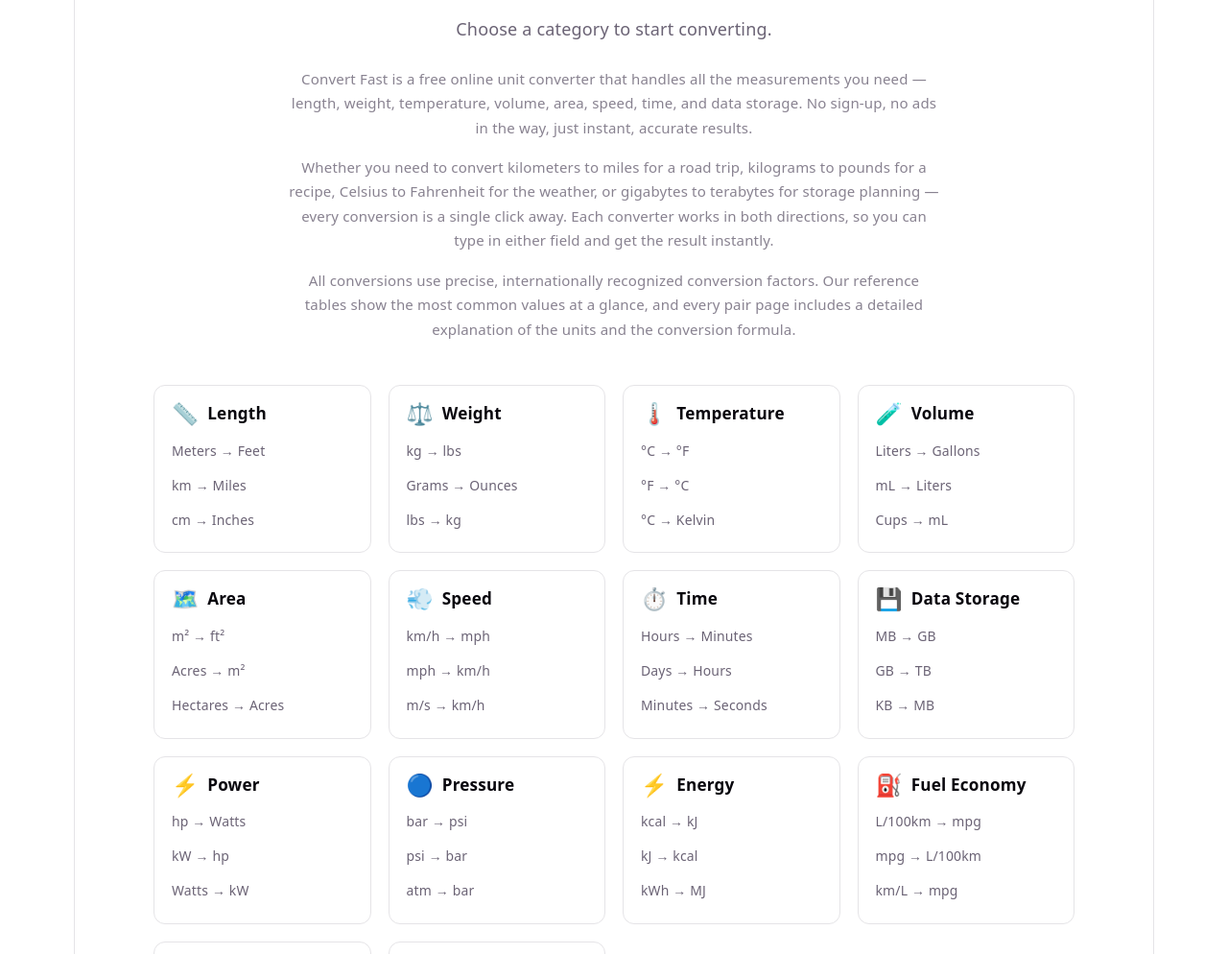
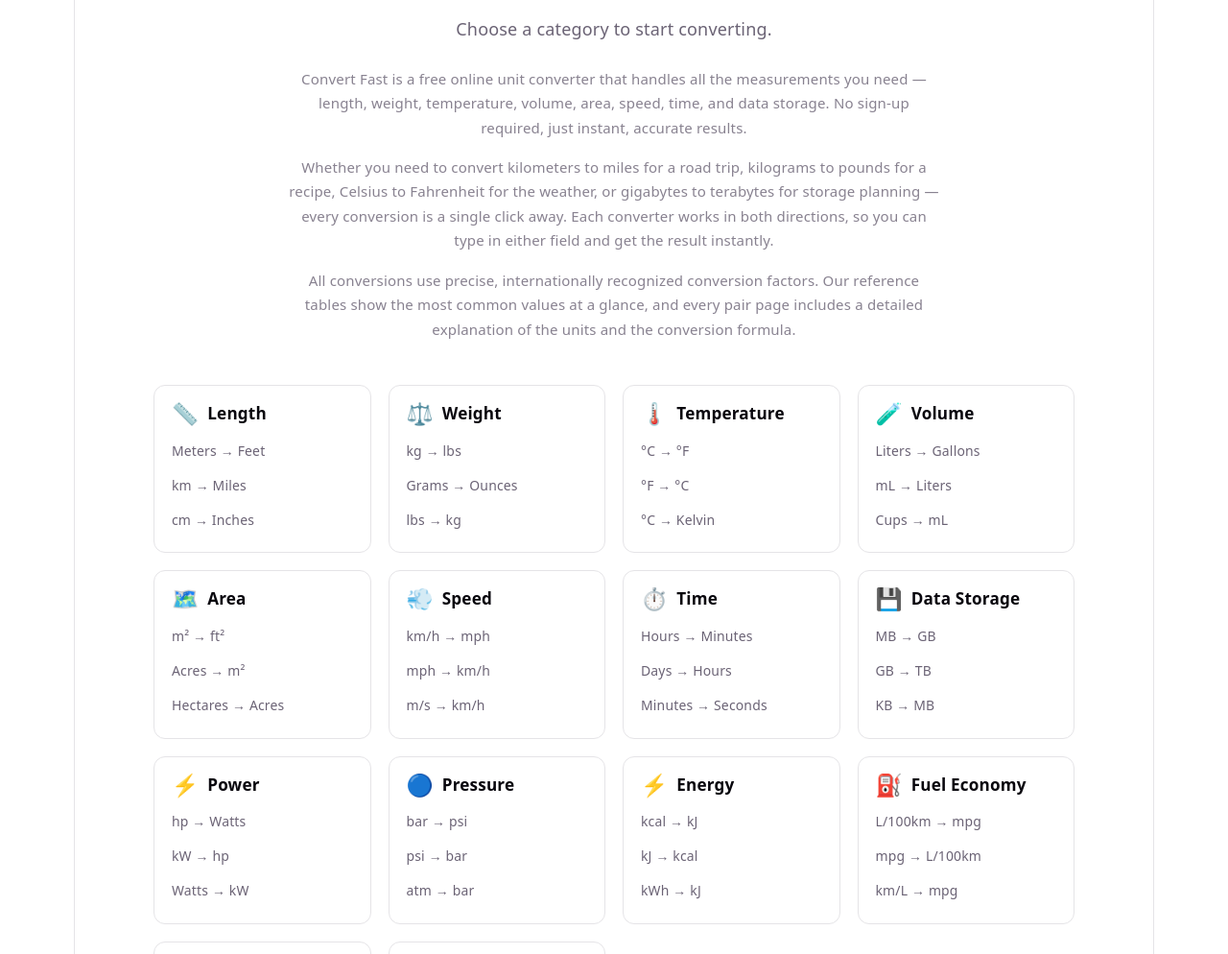
Before and after one commit to aure84/unit-converter, a React (Vite) app: page / in a window 1280 px wide. Shown: the part 226-1220 px from the top of the page at 96% size. Built offline with nearby package versions, Linux system fonts and the light colour scheme.

Commit message:
fix: kWh label, remove pre-AdSense copy, dynamic sitemap date, 404 noindex

```diff
--- a/generate-sitemap.mjs
+++ b/generate-sitemap.mjs
@@ -6,7 +6,7 @@
 import fs from 'fs';
 
 const BASE = 'https://convert-fast.com';
-const TODAY = '2026-04-15';
+const TODAY = new Date().toISOString().slice(0, 10);
 
 function url(loc, priority, changefreq) {
   const cf = changefreq ? `\n    <changefreq>${changefreq}</changefreq>` : '';
--- a/src/components/SEOMeta.jsx
+++ b/src/components/SEOMeta.jsx
@@ -10,8 +10,9 @@
  *   ogTitle      — og:title (falls back to title)
  *   ogDescription — og:description (falls back to description)
  *   jsonLd       — object to serialise as JSON-LD (optional)
+ *   noindex      — add noindex meta tag (optional)
  */
-function SEOMeta({ title, description, canonical, ogTitle, ogDescription, jsonLd }) {
+function SEOMeta({ title, description, canonical, ogTitle, ogDescription, jsonLd, noindex }) {
   const resolvedOgTitle = ogTitle ?? title
   const resolvedOgDesc = ogDescription ?? description
 
@@ -20,6 +21,7 @@
       <title>{title}</title>
       <meta name="description" content={description} />
       <link rel="canonical" href={canonical} />
+      {noindex && <meta name="robots" content="noindex" />}
 
       {/* Open Graph */}
       <meta property="og:type" content="website" />
--- a/src/pages/HomePage.jsx
+++ b/src/pages/HomePage.jsx
@@ -123,7 +123,7 @@
     pairs: [
       { label: 'kcal → kJ',   path: '/energy/kilocalorie-to-kilojoule' },
       { label: 'kJ → kcal',   path: '/energy/kilojoule-to-kilocalorie' },
-      { label: 'kWh → MJ',    path: '/energy/kilowatt_hour-to-kilojoule' },
+      { label: 'kWh → kJ',    path: '/energy/kilowatt_hour-to-kilojoule' },
     ],
   },
   {
@@ -174,7 +174,7 @@
 
       <section className="home__intro">
         <p>
-          Convert Fast is a free online unit converter that handles all the measurements you need — length, weight, temperature, volume, area, speed, time, and data storage. No sign-up, no ads in the way, just instant, accurate results.
+          Convert Fast is a free online unit converter that handles all the measurements you need — length, weight, temperature, volume, area, speed, time, and data storage. No sign-up required, just instant, accurate results.
         </p>
         <p>
           Whether you need to convert kilometers to miles for a road trip, kilograms to pounds for a recipe, Celsius to Fahrenheit for the weather, or gigabytes to terabytes for storage planning — every conversion is a single click away. Each converter works in both directions, so you can type in either field and get the result instantly.
--- a/src/pages/NotFoundPage.jsx
+++ b/src/pages/NotFoundPage.jsx
@@ -8,6 +8,7 @@
         title="Page Not Found | Convert Fast"
         description="The page you are looking for does not exist."
         canonical="https://convert-fast.com/404"
+        noindex
       />
       <h1>404 — Page Not Found</h1>
       <p>The page you are looking for does not exist.</p>
```
